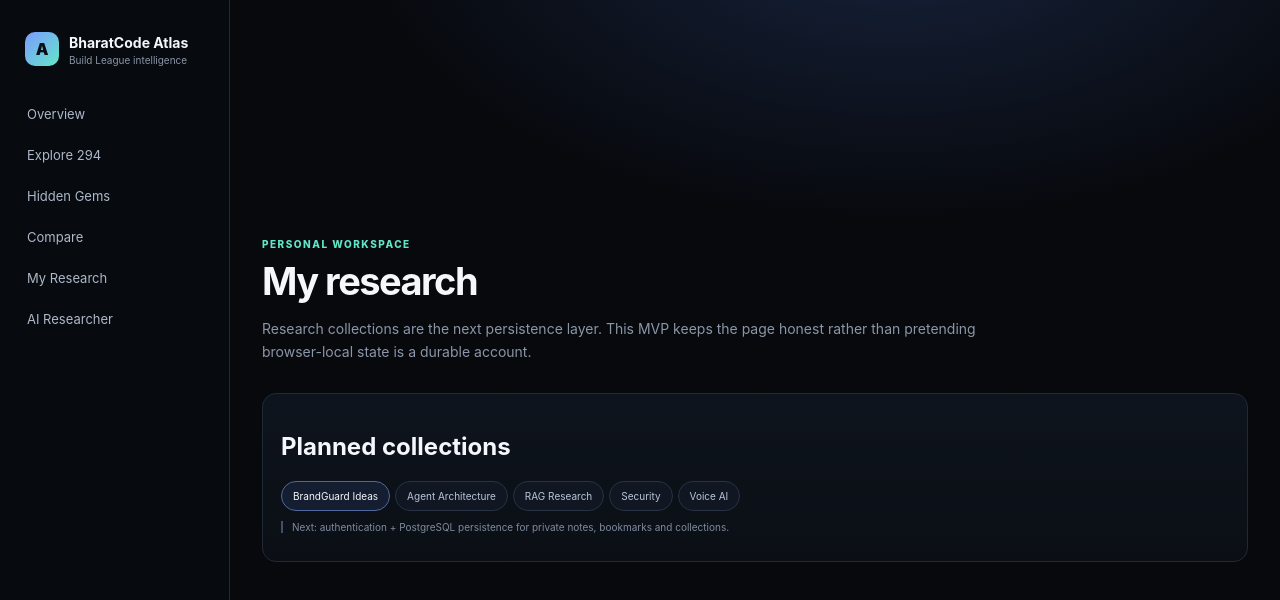
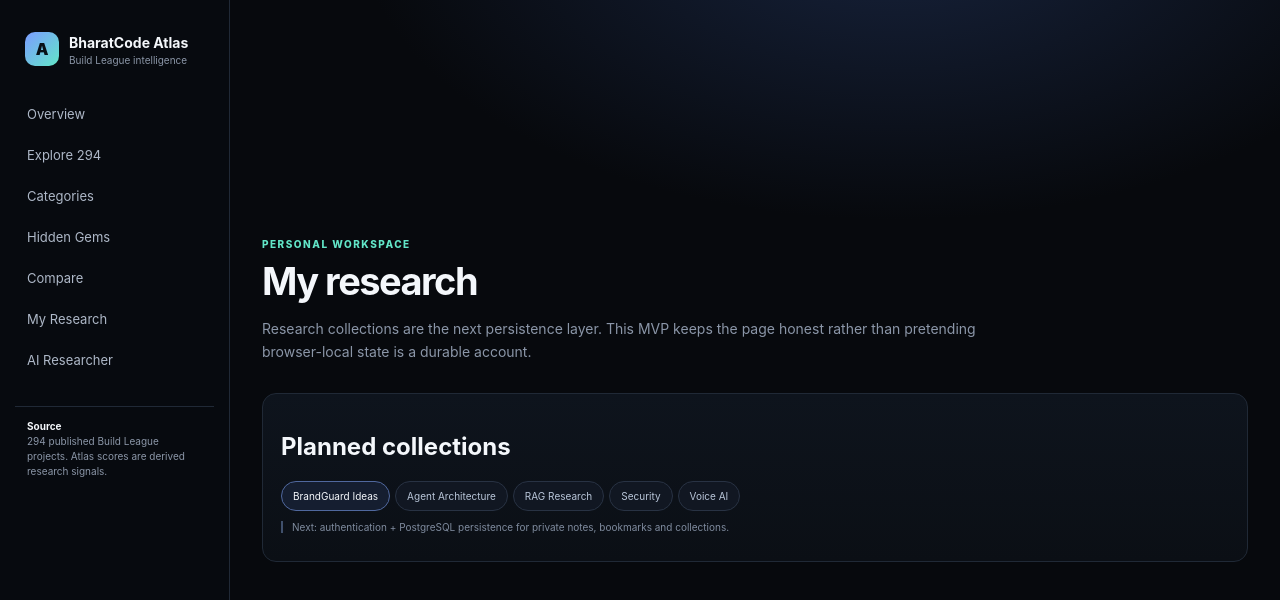
Before and after one commit to aayush-as69/BharatCode-Atlas, a Next.js app: page /research in a window 1280 px wide. Shown: the top 600 px of the page. Built offline with nearby package versions, Linux system fonts and the light colour scheme.

Commit message:
Add categories navigation

```diff
--- a/components/Nav.jsx
+++ b/components/Nav.jsx
@@ -1,2 +1,25 @@
 import Link from 'next/link';
-export default function Nav(){return <aside className="side"><div className="brand"><div className="mark">A</div><div><b>BharatCode Atlas</b><span>Build League intelligence</span></div></div><nav className="nav"><Link href="/">Overview</Link><Link href="/explore">Explore 294</Link><Link href="/hidden-gems">Hidden Gems</Link><Link href="/compare">Compare</Link><Link href="/research">My Research</Link><Link href="/ai-researcher">AI Researcher</Link></nav></aside>}
+
+export default function Nav(){
+  return (
+    <aside className="side">
+      <div className="brand">
+        <div className="mark">A</div>
+        <div><b>BharatCode Atlas</b><span>Build League intelligence</span></div>
+      </div>
+      <nav className="nav" aria-label="Atlas navigation">
+        <Link href="/">Overview</Link>
+        <Link href="/explore">Explore 294</Link>
+        <Link href="/categories">Categories</Link>
+        <Link href="/hidden-gems">Hidden Gems</Link>
+        <Link href="/compare">Compare</Link>
+        <Link href="/research">My Research</Link>
+        <Link href="/ai-researcher">AI Researcher</Link>
+      </nav>
+      <div style={{marginTop:28,padding:'12px',borderTop:'1px solid var(--line)',color:'var(--muted)',fontSize:10,lineHeight:1.5}}>
+        <b style={{color:'var(--text)'}}>Source</b><br/>
+        294 published Build League projects. Atlas scores are derived research signals.
+      </div>
+    </aside>
+  );
+}
```
